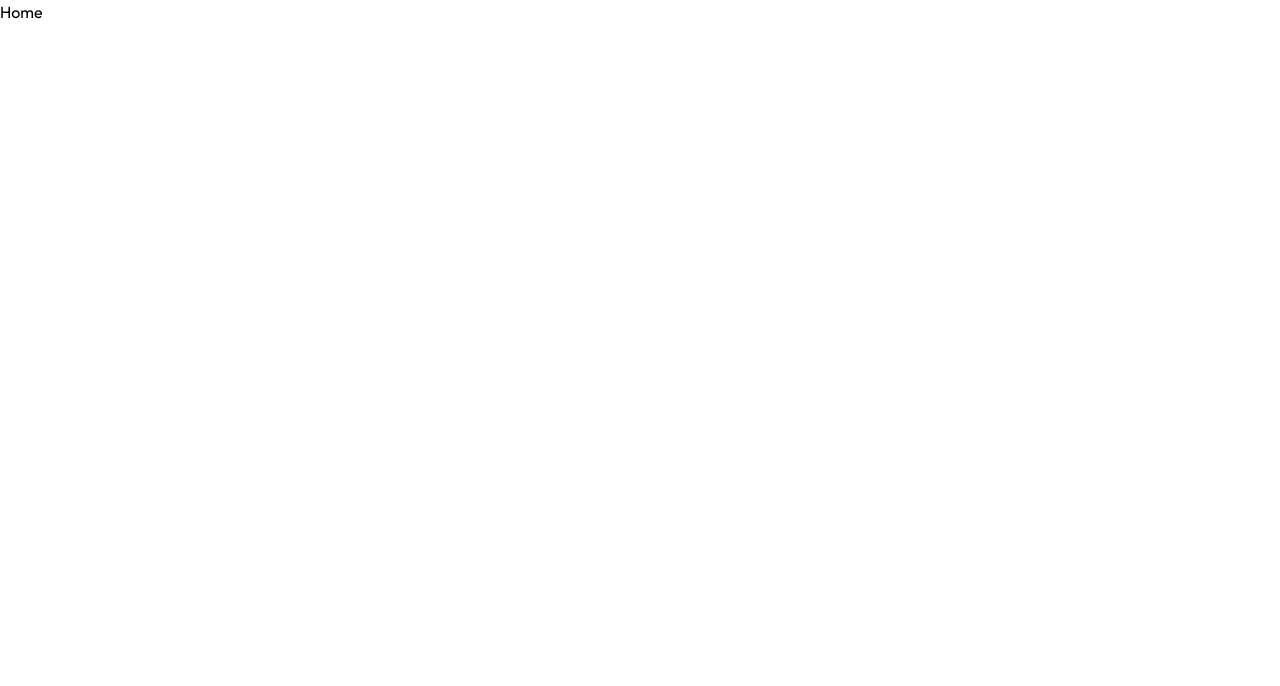
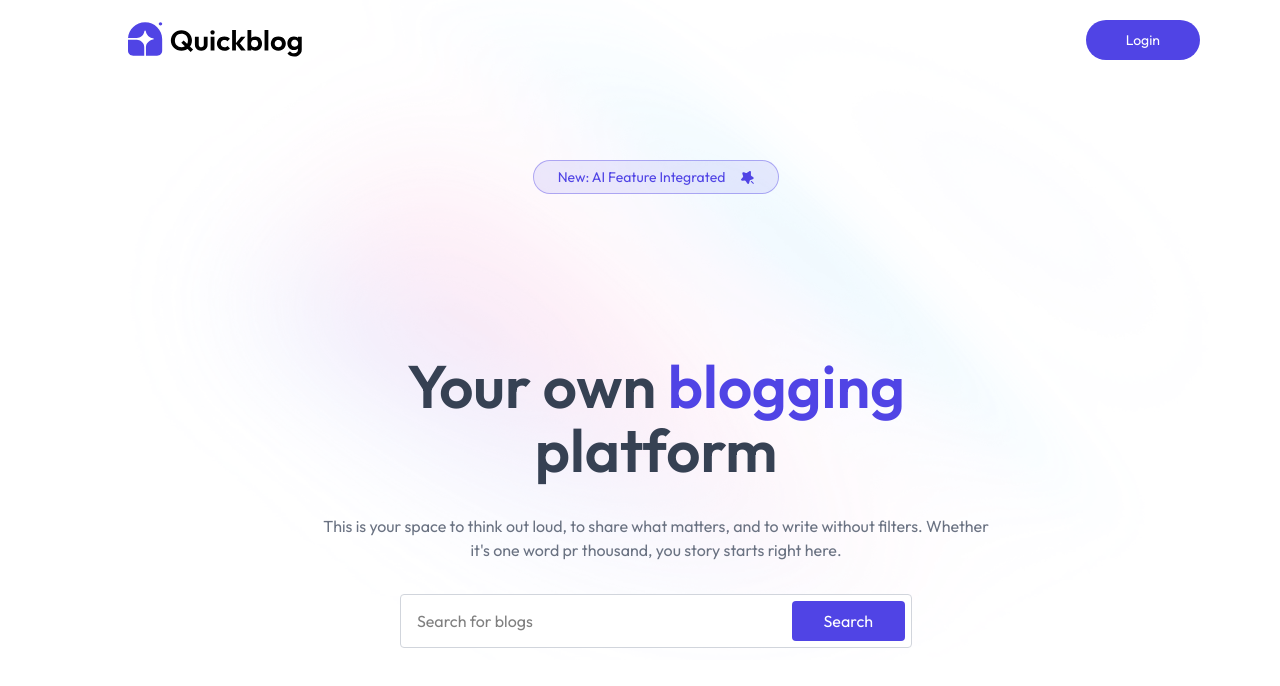
Before and after one commit to shoaibansari5398/Scriblio, a React (Vite) app in the folder client/: page / in a window 1280 px wide. Shown: the top 686 px of the page. Built offline with nearby package versions, Linux system fonts and the light colour scheme; the HTML template or start-up script is replaced by a standard one.

Commit message:
added navbar and header section

```diff
--- /dev/null
+++ b/client/src/components/Header.jsx
@@ -0,0 +1,24 @@
+import {assets} from "../assets/assets";
+
+const Header = () => {
+	return (
+		<div className="mx-8 sm:mx-16 xl:ms-24 relative">
+			<div className="text-center mb-8 mt-20">
+				<div className="inline-flex items-center justify-center gap-4 px-6 py-1.5 mb-40 border border-primary/40 bg-primary/10 rounded-full text-sm text-primary">
+					<p>New: AI Feature Integrated</p>
+					<img src={assets.star_icon} alt="" />
+				</div>
+				<h1 className="text-3xl sm:text-6xl font-semibold sm:leading-16 text-gray-700">Your own <span className="text-primary">blogging</span><br /> platform</h1>
+
+				<p className="my-6 sm:my-8 max-w-2xl mx-auto max-sm:text-xs text-gray-500">This is your space to think out loud, to share what matters, and to write without filters. Whether it's one word pr thousand, you story starts right here.</p>
+				<form action="" className="flex justify-between max-w-lg msx-sm:scale-75 mx-auto border border-gray-300 bg-white rounded overflow-hidden">
+					<input type="text" placeholder="Search for blogs" className="w-full pl-4 outline-none" />
+					<button className="px-8 py-2 m-1.5 rounded hover:scale-105 transition-all cursor-pointer bg-primary text-white">Search</button>
+				</form>
+			</div>
+			<img src={assets.gradientBackground} alt="" className="absolute -top-50 -z-1 opacity-50" />
+		</div>
+	);
+};
+
+export default Header;
--- /dev/null
+++ b/client/src/components/Navbar.jsx
@@ -0,0 +1,16 @@
+import {assets} from "../assets/assets";
+import { useNavigate } from "react-router-dom";
+
+const Navbar = () => {
+
+	const navigate = useNavigate();
+	return (
+		<div className="flex justify-between items-center py-5 mx-8 sm:mx-20 xl:ms-32 cursor-pointer">
+			<img onClick={() => navigate("/")} src={assets.logo} alt="logo" className="w-32 sm:w-44"/>
+			<button onClick={() => navigate("/admin")} className="flex items-center gap-2 rounded-full text-sm cursor-pointer bg-primary text-white px-10 py-2.5">Login</button>
+		</div>
+	);
+};
+
+
+export default Navbar;
--- a/client/src/index.css
+++ b/client/src/index.css
@@ -12,6 +12,6 @@ display: none;
 }
 
 
-:root {
+@theme {
 	--color-primary: #5044E5;
 }
--- a/client/src/pages/Home.jsx
+++ b/client/src/pages/Home.jsx
@@ -1,10 +1,12 @@
-
+import Navbar from "../components/Navbar";
+import Header from "../components/Header";
 
 const Home = () => {
     return (
-        <div>
-            <h1>Home</h1>
-        </div>
+		<div>
+			<Navbar />
+			<Header />
+		</div>
     );
 };
 
```
